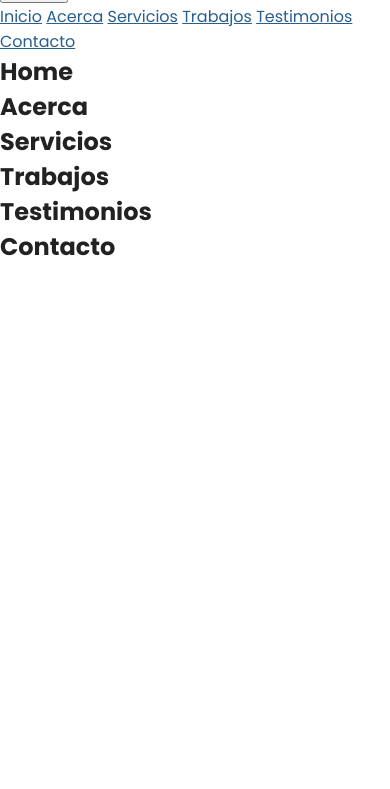
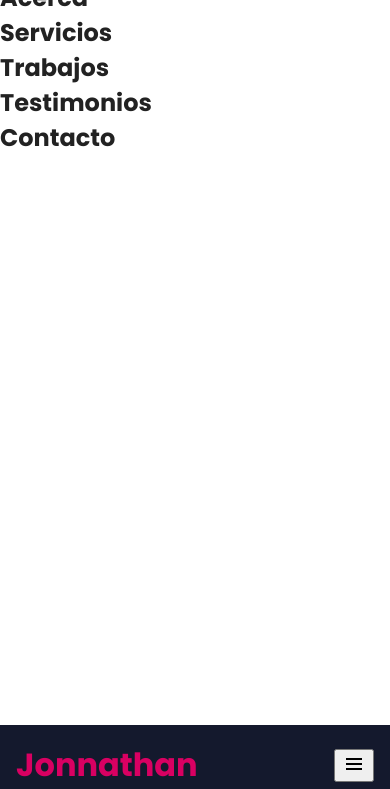
Before and after one commit to JonnathanBC/taller-maquetacion, a plain HTML site: page index.html in a window 390 px wide. Shown: the part 55-844 px from the top of the page. Drawn offline with Linux system fonts and the light colour scheme.

Commit message:
Header styles (First Mobile)

```diff
--- a/style.css
+++ b/style.css
@@ -17,7 +17,9 @@
   --text-color: #222;
   --white-alpha-color: rgba(255, 255, 255, 0.5);
   --black-alpha-color: rgba(0, 0, 0, 0.5);
-  --font: 'Poppins', sans-serif;;
+  --font: 'Poppins', sans-serif;
+  --max-width: 1200px;
+  --header-height: 4rem;
 }
 
 /*** Reset ***/
@@ -90,10 +92,49 @@ h2 {
 
 
 /*** Components ***/
+ /* Menú */
+ .menu {
+  display: none;
+ }
 
 /*** Utilities (Helper Classes) ***/
 .box-shadow-1 {
   box-shadow: 0.25rem 0.25rem 1rem rgba(0, 0, 0, 0.25);
 }
 
+.container {
+  /* Container para que se centre siempre al llegar a su máxima anchura */
+  margin-left: auto;
+  margin-right: auto;
+  max-width: var(--max-width);
+}
+
+.none {
+  display: none;
+}
+
 /*** Site Styles (Styles of this project) ***/
+  /* First Mobile */
+  .header {
+    position: fixed;
+    left: 0;
+    bottom: 0;
+    z-index: 999;
+    padding: 1rem;
+    width: 100%;
+    height: var(--header-height);
+    background-color: var(--second-color);
+  }
+
+  .header > .container {
+    display: flex;
+    justify-content: space-between;
+    align-items: center;
+  }
+
+  .logo a {
+    color: var(--first-color);
+    font-weight: bold;
+    font-size: 2rem;
+    text-decoration: none;
+  }
```
